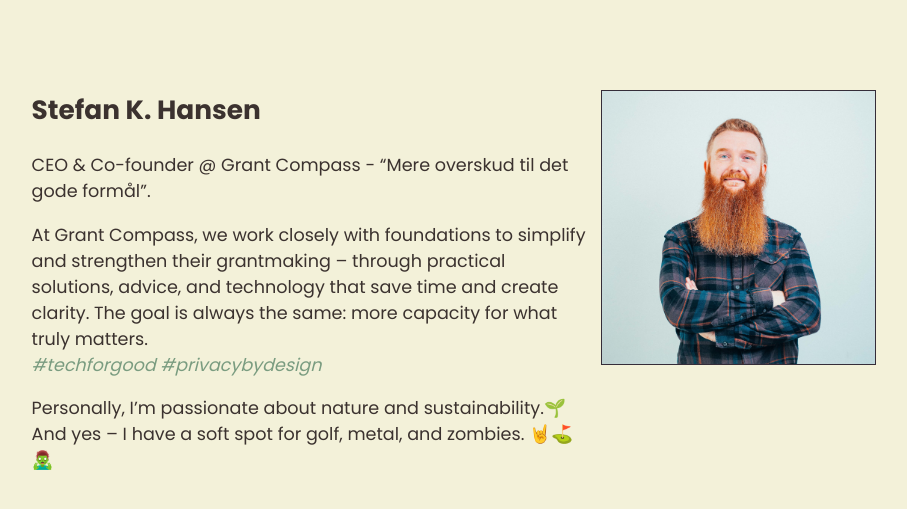
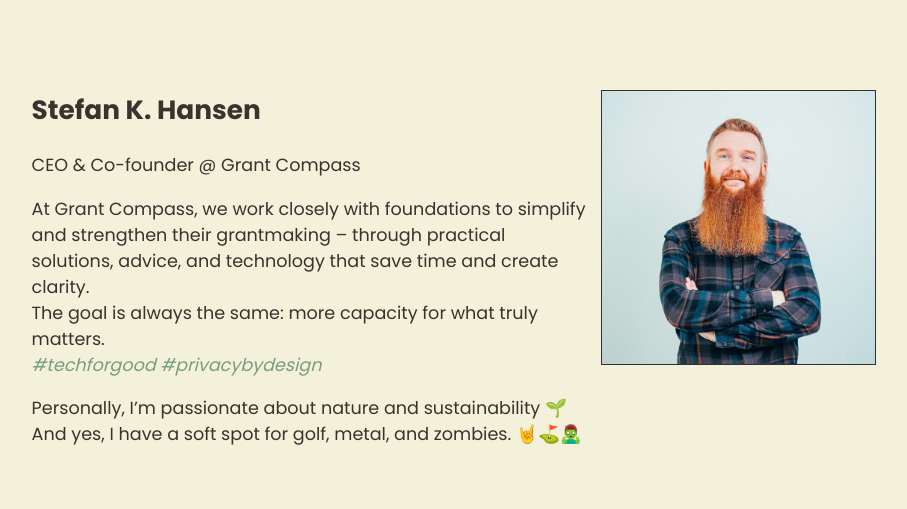
Before and after one commit to skhansen/skhansen.github.io, a Jekyll site: the page built from index.md, in a window 1280 px wide. Shown: the top 509 px of the page, without its empty margins (186-1093 px from the left). Built offline with Jekyll 4.4.1, drawn with Linux system fonts in a browser that asks for light colours; our own code applies the rules of GitHub Pages for plain Markdown files.

Commit message:
Update index.md

```diff
--- a/index.md
+++ b/index.md
@@ -3,10 +3,11 @@ title: SKHansen
 ---
 # Stefan K. Hansen
 
-CEO & Co-founder @ Grant Compass - "Mere overskud til det gode formål".
+CEO & Co-founder @ Grant Compass
 
-At Grant Compass, we work closely with foundations to simplify and strengthen their grantmaking – through practical solutions, advice, and technology that save time and create clarity. The goal is always the same: more capacity for what truly matters.\
+At Grant Compass, we work closely with foundations to simplify and strengthen their grantmaking – through practical solutions, advice, and technology that save time and create clarity.\
+The goal is always the same: more capacity for what truly matters.\
 *#techforgood* *#privacybydesign*
 
-Personally, I’m passionate about nature and sustainability.🌱\
-And yes – I have a soft spot for golf, metal, and zombies. 🤘⛳🧟‍♂️
+Personally, I’m passionate about nature and sustainability 🌱\
+And yes, I have a soft spot for golf, metal, and zombies. 🤘⛳🧟‍♂️
```
